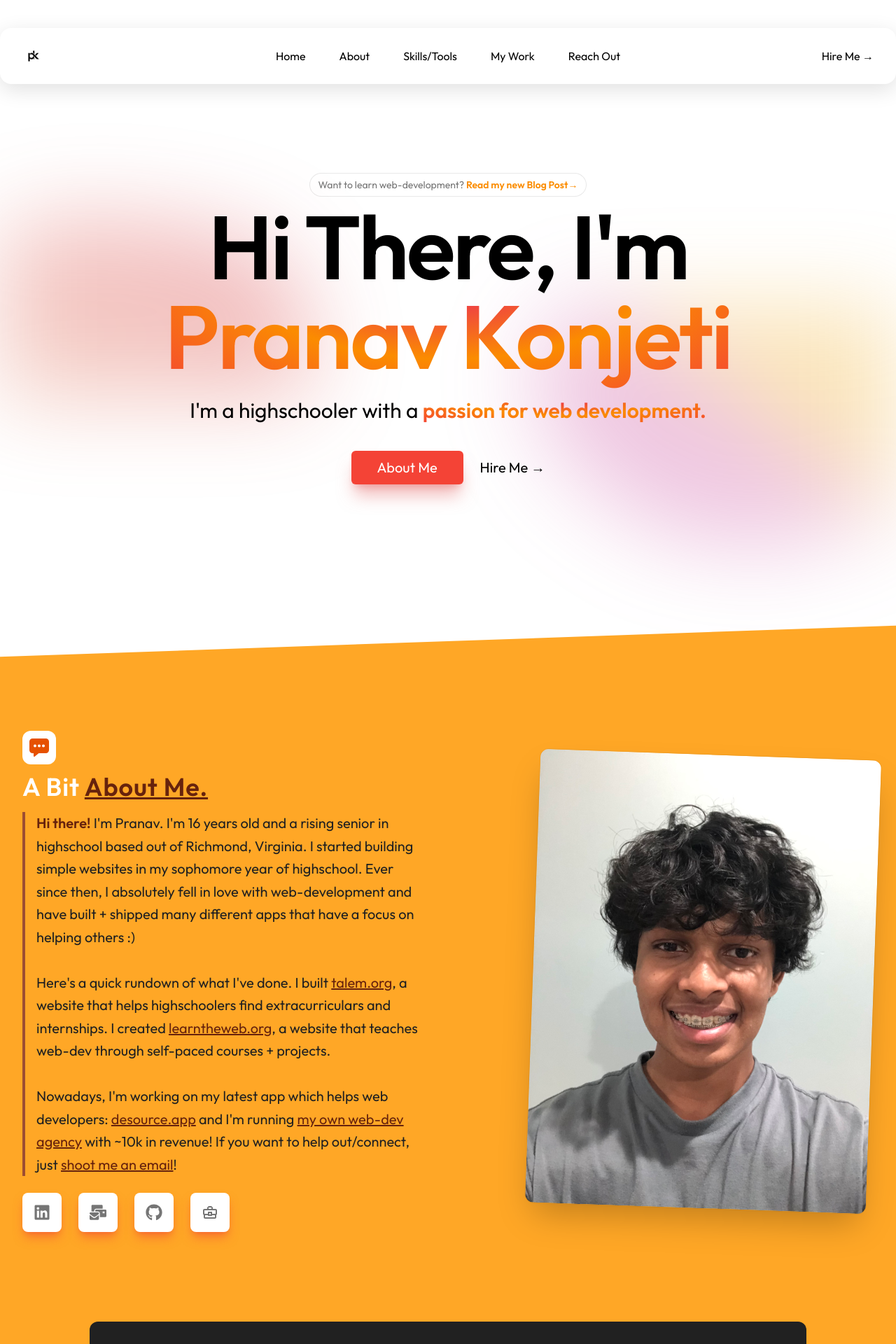
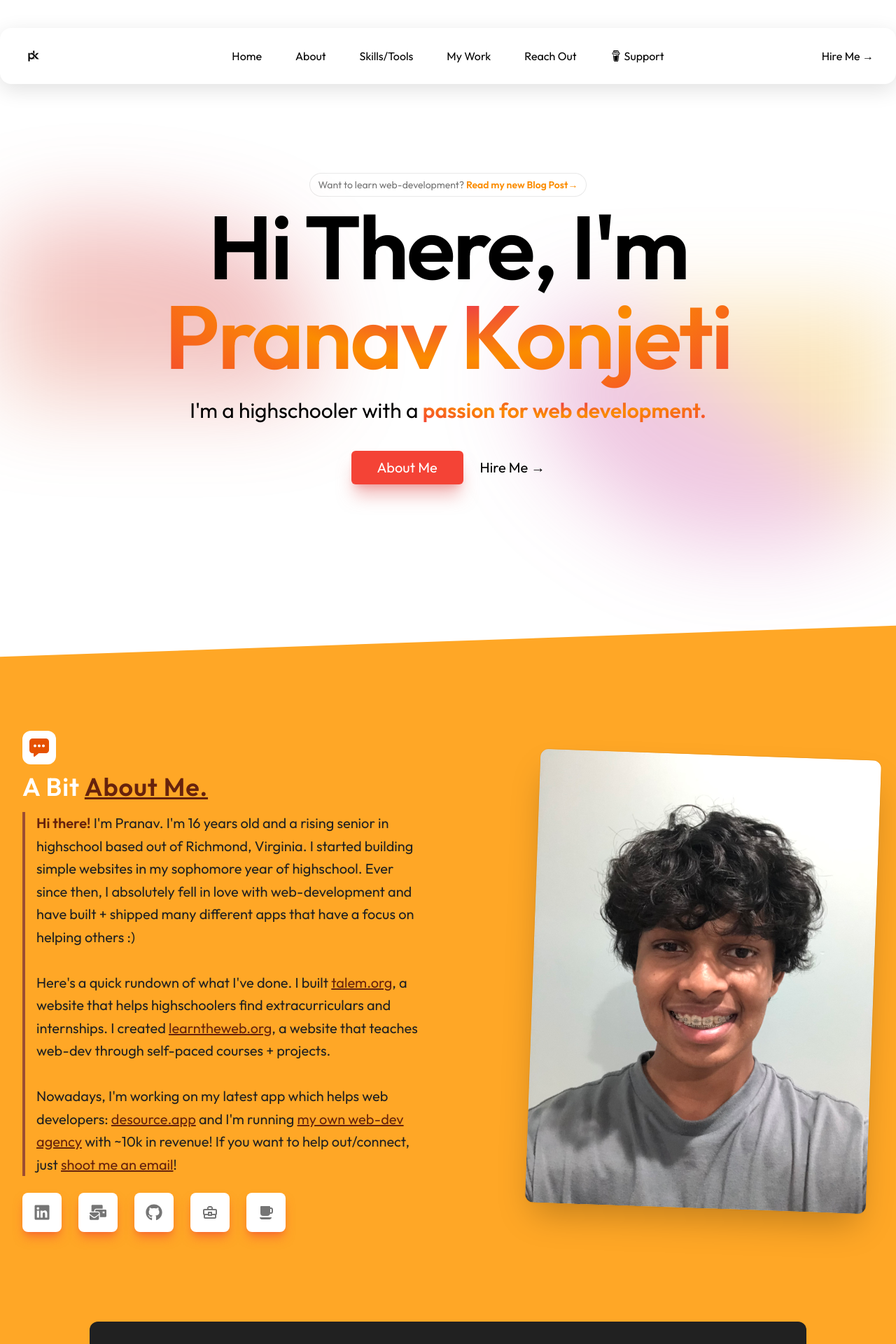
Before and after one commit to PkTheCoda/portfolio, a React (Vite) app: page / in a window 1280 px wide. Shown: the top 1920 px of the page at 70% size. Built offline with nearby package versions, Linux system fonts and the light colour scheme.

Commit message:
added coffee support everywhere :)

```diff
--- a/src/Components/AboutSection.jsx
+++ b/src/Components/AboutSection.jsx
@@ -1,5 +1,6 @@
 import React from 'react';
 import { FaLinkedin, FaMailBulk, FaGithub, FaVolleyballBall, FaTableTennis, FaMusic, FaCamera } from 'react-icons/fa';
+import { BiSolidCoffeeAlt } from "react-icons/bi";
 import { IoChatboxEllipses } from "react-icons/io5";
 import { MdOutlineBusinessCenter } from "react-icons/md";
 import mePicturenew from '../Images/pranavlatest.jpg'
@@ -70,6 +71,9 @@ export default function AboutMe() {
                                       <a href="https://thryvedesign.com" target='_blank' className="contact-buttons-about">
                                         <MdOutlineBusinessCenter className="text-2xl" />
                                       </a>
+                                      <a href="https://buymeacoffee.com/pranavkonjeti" target='_blank' className="contact-buttons-about">
+                                        <BiSolidCoffeeAlt className="text-2xl" />
+                                      </a>
                                     </div>
                                 </div>
                             </div>
@@ -82,6 +86,8 @@ export default function AboutMe() {
 
                     </div>
 
+
+
                     <div className="md:mt-16 mb-[7rem] font-outfit w-full px-4 xl:px-0 flex items-center justify-center relative flex-col">
 
                         <div class="pt-12 sm:pt-16 pb-8 flex flex-col gap-y-8 bg-gray-900 px-10 rounded-xl ">
@@ -90,6 +96,7 @@ export default function AboutMe() {
                                 <h2 class="six-title font-semibold leading-9 text-white sm:leading-10">
                                     My Websites make <span className="underline main-gradient">Real Impacts</span>
                                 </h2>
+
                                 </div>
                             </div>
                             <div class=" sm:pb-16">
--- a/src/Components/ContactSection.jsx
+++ b/src/Components/ContactSection.jsx
@@ -1,6 +1,7 @@
 import React from "react";
 import { FaEnvelope, FaGithub, FaLinkedin, FaCoffee, FaYoutube} from "react-icons/fa";
 import ContactForm from './ContactForm'
+import { BiSolidCoffeeAlt } from "react-icons/bi";
 
 function ContactSection() {
   return (
@@ -135,6 +136,13 @@ function ContactSection() {
             >
               <FaYoutube className="text-purple-500 text-2xl hover:text-purple-800" />
             </a>
+            <a
+              href="https://buymeacoffee.com/pranavkonjeti"
+                className="p-3 bg-purple-100 rounded-full transition transform hover:scale-105"
+              target="_blank"
+            >
+              <BiSolidCoffeeAlt className="text-purple-500 text-2xl hover:text-purple-800" />
+            </a>
           </div>
         </footer>
       </section>
--- a/src/Components/ExtraProjectsBottom.jsx
+++ b/src/Components/ExtraProjectsBottom.jsx
@@ -5,6 +5,7 @@ import sample4 from '../Images/score1.png'
 import languify from '../Images/languifymain.png'
 import desource1 from '../Images/desource2.png'
 import { FaPlusCircle } from "react-icons/fa";
+import { SiBuymeacoffee } from "react-icons/si";
 
 export default function ExtraProjectBottom() {
     return (
@@ -96,6 +97,18 @@ export default function ExtraProjectBottom() {
 
             </div>
 
+
+            <div className='text-center two-title font-medium tracking-tight flex flex-col gap-2 justify-center items-center'>
+                <p>Want to support my projects? Buy me a coffee!</p>
+                <a
+                    className='flex items-center gap-x-2 px-4 py-2 bg-white rounded-lg text-xl transition300scale'
+                    target='_blank'
+                    href='https://buymeacoffee.com/pranavkonjeti'
+                >
+                    <SiBuymeacoffee /> Support Me
+                </a>
+            </div>
+
         </div>
     )
 }
--- a/src/Components/Header.jsx
+++ b/src/Components/Header.jsx
@@ -3,6 +3,8 @@ import { Dialog } from '@headlessui/react'
 import { Bars3Icon, XMarkIcon } from '@heroicons/react/24/outline'
 import logo from '../Images/pklogo.png'
 import pranavtextlogo from '../Images/pranavlogotext.png'
+
+import { SiBuymeacoffee } from "react-icons/si";
 
 const navigation = [
   { name: 'Home', href: '/' },
@@ -31,7 +33,7 @@ export default function Navbar() {
           <nav className="flex  rounded-2xl items-center justify-between p-6 lg:px-8" aria-label="Global">
             <div className="flex lg:flex-1">
               <a href="/" className="-m-1.5 p-1.5">
-                <span className="sr-only">Your Company</span>
+                <span className="sr-only">Pranav Konjeti</span>
                 <img
                     className="h-8 w-auto"
                     src={pranavtextlogo}
@@ -60,8 +62,15 @@ export default function Navbar() {
                   {item.name}
                 </a>
               ))}
+                <a
+                  href="https://buymeacoffee.com/pranavkonjeti"
+                  className="text-md leading-6 text-black flex items-center gap-x-1 font-outfit transition transform hover:scale-110"
+                >
+                  <SiBuymeacoffee />
+                  Support
+                </a>
             </div>
-            <div className="hidden lg:flex lg:flex-1 lg:justify-end">
+            <div className="hidden lg:flex lg:flex-1 lg:justify-end gap-x-4">
               <a
                 href="https://thryvedesign.com"
                 target='_blank'
```
